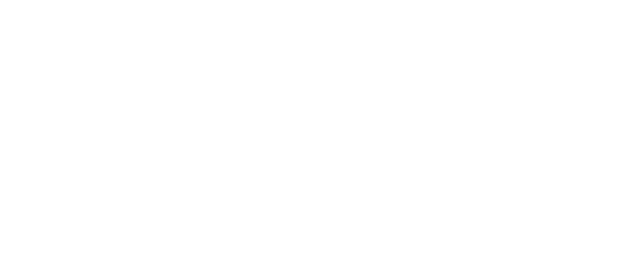
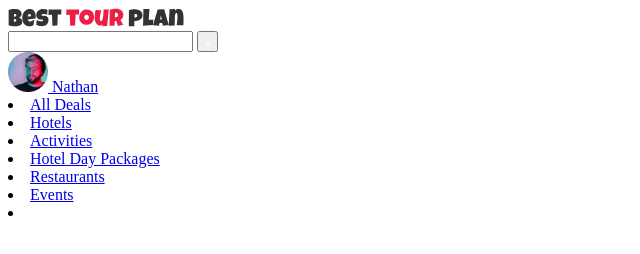
Before and after one commit to alexey-pchelov/tour-plan, a plain HTML site: page index.html in a window 1280 px wide. Shown: the whole page, without its empty margins (0-640 px from the left). Drawn offline with Linux system fonts and the light colour scheme.

Commit message:
create: header in index.html

```diff
--- a/index.html
+++ b/index.html
@@ -6,6 +6,59 @@
     <title>Document</title>
 </head>
 <body>
+    <header class="header">
+        <div class="container">
+            <div class="header-top">
+                <a href="#" class="logo">
+                    <img src="img/horizontal-logo.svg" alt="Logo: Best Tour Plan" class="logo__image"/>
+                </a>
 
+                <form action="#" class="search">
+                    <input type="text" class="search__input">
+                    <button class="search__button">
+                        <img src="img/search.svg" alt="icon: search">
+                    </button>
+                </form>
+
+                <a href="#" class="user">
+                    <img src="img/user-avatar.jpg"
+                    alt="avatar: Nathan"
+                    class="user__avatar"/>
+
+                    <span class="user__name">Nathan</span>
+
+
+                </a>
+                <!-- /.user -->
+            </div>
+            <!-- /.header-top -->
+            <nav class="header-menu">
+                <li class="header-menu__item">
+                    <a href="#" class="header-menu__link">All Deals</a>
+                </li>
+                <li class="header-menu__item">
+                    <a href="#" class="header-menu__link">Hotels</a>
+                </li>
+                <li class="header-menu__item">
+                    <a href="#" class="header-menu__link">Activities</a>
+                </li>
+                <li class="header-menu__item">
+                    <a href="#" class="header-menu__link">Hotel Day Packages</a>
+                </li>
+                <li class="header-menu__item">
+                    <a href="#" class="header-menu__link">Restaurants</a>
+                </li>
+                <li class="header-menu__item">
+                    <a href="#" class="header-menu__link">Events</a>
+                </li>
+                <li class="header-menu__item">
+                    <a href="#" class="header-menu__link"><Rodrigues/a>
+                </li>
+            </nav>
+            <!-- /.header-menu -->
+        </div>
+        <!-- /.container -->
+    </header>
+    <!-- /.header -->
 </body>
 </html>
```
Also changed, not shown: img/horizontal-logo.svg (added), img/search.svg (added), img/user-avatar.jpg (added).
